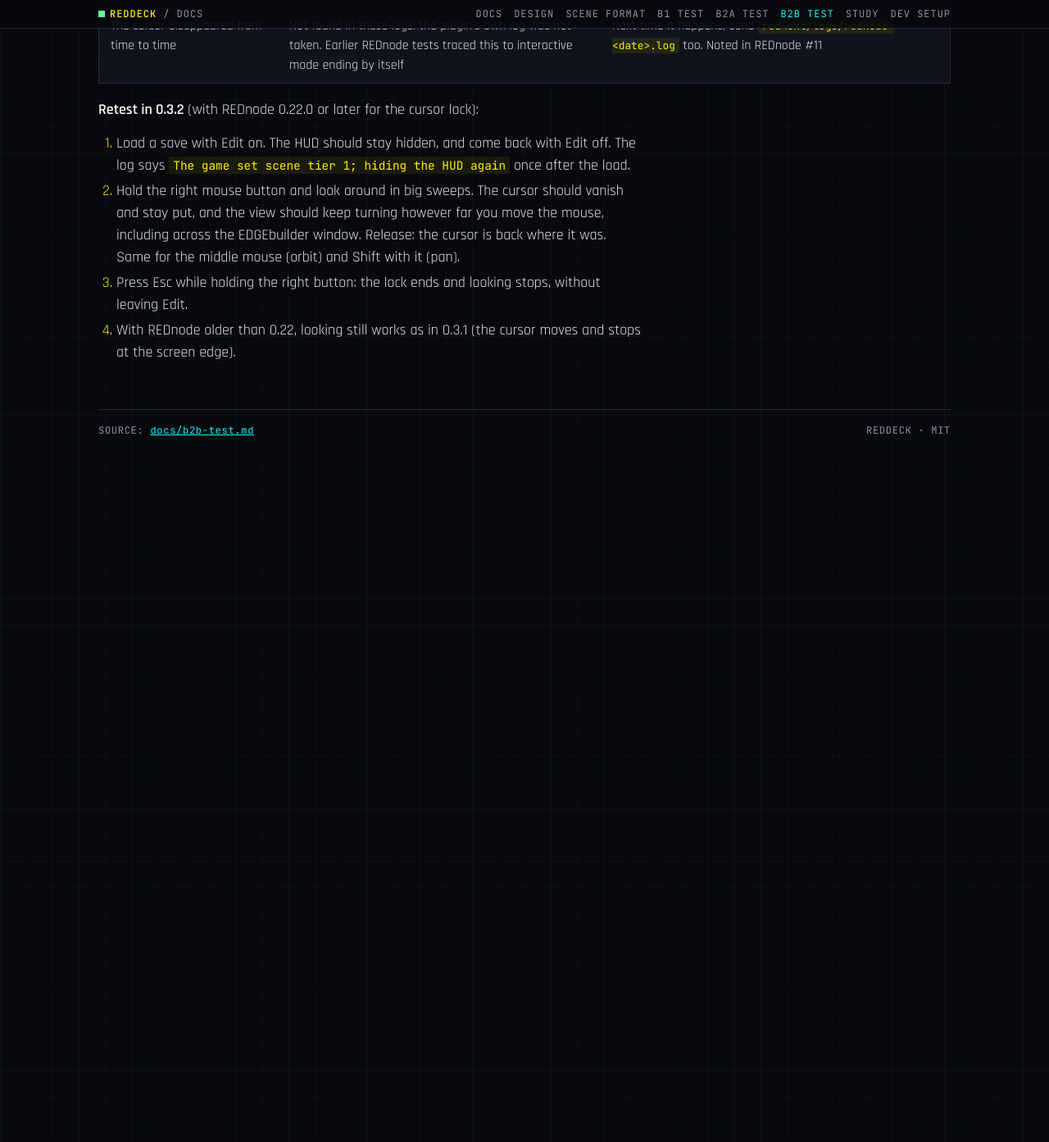
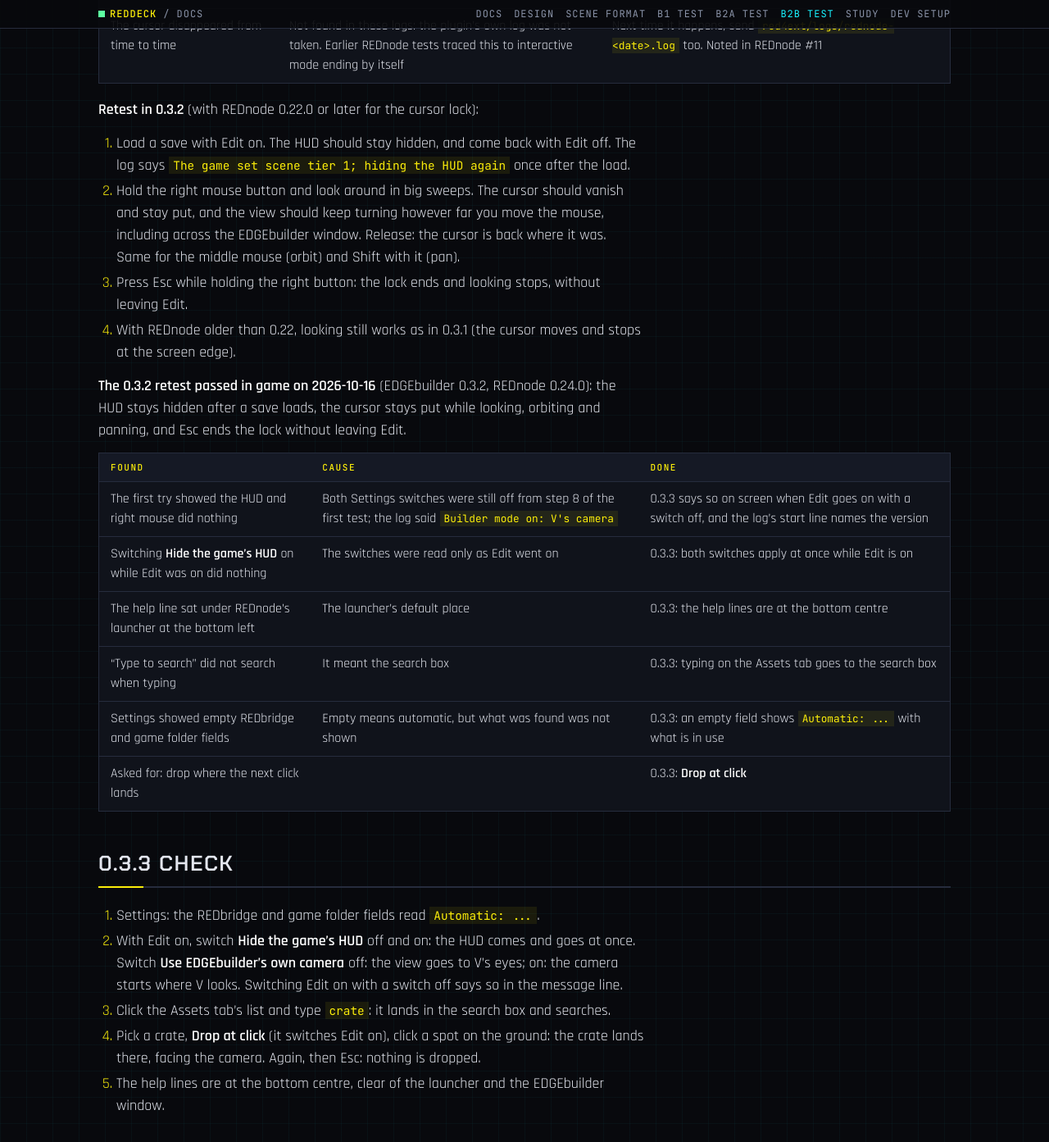
Before and after one commit to Edgemodders/EDGEbuilder, a Jekyll site: the page built from docs/b2b-test.md, in a window 1280 px wide and 1400 px high, scrolled down 2822 px. Shown: the top 1393 px of the window at 82% size. Built offline with Jekyll 4.4.1, drawn with Linux system fonts in a browser that asks for light colours.

Commit message:
B2b 0.3.2 retest passed in game; 0.3.3 check steps
Co-Authored-By: Claude Opus 5.5 <noreply@anthropic.com>
Claude-Session: https://claude.ai/code/session_01QkNW84wQneonKhZEnY9Ci9

```diff
--- a/docs/b2b-test.md
+++ b/docs/b2b-test.md
@@ -57,3 +57,22 @@ Built on 2026-10-14. Outside the game: the camera's heading and pitch math passe
 2. Hold the right mouse button and look around in big sweeps. The cursor should vanish and stay put, and the view should keep turning however far you move the mouse, including across the EDGEbuilder window. Release: the cursor is back where it was. Same for the middle mouse (orbit) and Shift with it (pan).
 3. Press Esc while holding the right button: the lock ends and looking stops, without leaving Edit.
 4. With REDnode older than 0.22, looking still works as in 0.3.1 (the cursor moves and stops at the screen edge).
+
+**The 0.3.2 retest passed in game on 2026-10-16** (EDGEbuilder 0.3.2, REDnode 0.24.0): the HUD stays hidden after a save loads, the cursor stays put while looking, orbiting and panning, and Esc ends the lock without leaving Edit.
+
+| Found | Cause | Done |
+|---|---|---|
+| The first try showed the HUD and right mouse did nothing | Both Settings switches were still off from step 8 of the first test; the log said `Builder mode on: V's camera` | 0.3.3 says so on screen when Edit goes on with a switch off, and the log's start line names the version |
+| Switching **Hide the game's HUD** on while Edit was on did nothing | The switches were read only as Edit went on | 0.3.3: both switches apply at once while Edit is on |
+| The help line sat under REDnode's launcher at the bottom left | The launcher's default place | 0.3.3: the help lines are at the bottom centre |
+| "Type to search" did not search when typing | It meant the search box | 0.3.3: typing on the Assets tab goes to the search box |
+| Settings showed empty REDbridge and game folder fields | Empty means automatic, but what was found was not shown | 0.3.3: an empty field shows `Automatic: ...` with what is in use |
+| Asked for: drop where the next click lands | | 0.3.3: **Drop at click** |
+
+## 0.3.3 check
+
+1. Settings: the REDbridge and game folder fields read `Automatic: ...`.
+2. With Edit on, switch **Hide the game's HUD** off and on: the HUD comes and goes at once. Switch **Use EDGEbuilder's own camera** off: the view goes to V's eyes; on: the camera starts where V looks. Switching Edit on with a switch off says so in the message line.
+3. Click the Assets tab's list and type `crate`: it lands in the search box and searches.
+4. Pick a crate, **Drop at click** (it switches Edit on), click a spot on the ground: the crate lands there, facing the camera. Again, then Esc: nothing is dropped.
+5. The help lines are at the bottom centre, clear of the launcher and the EDGEbuilder window.
```
Also changed, not shown: CLAUDE.md (+1 -1 lines), docs/index.md (+1 -1 lines).
